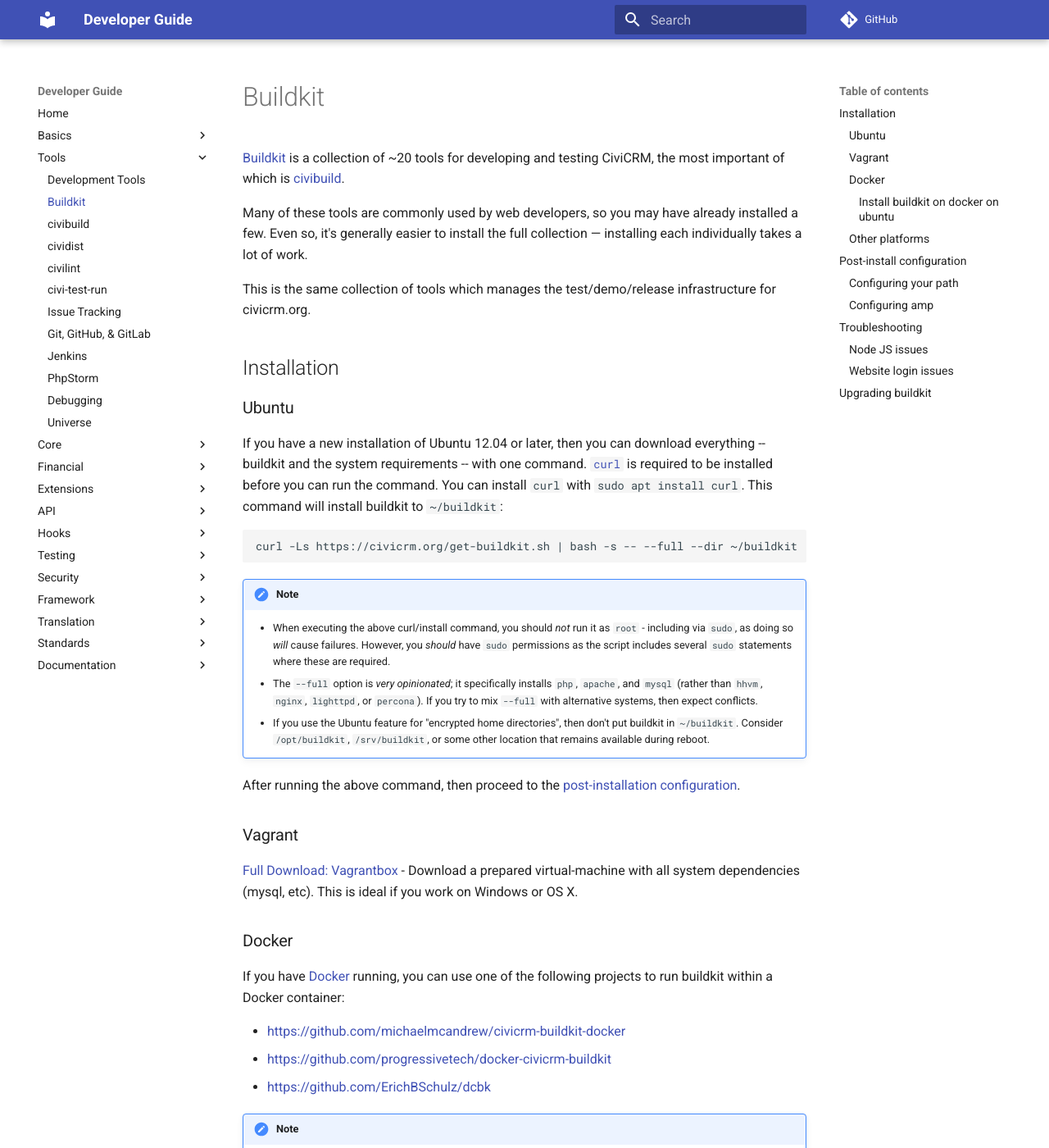
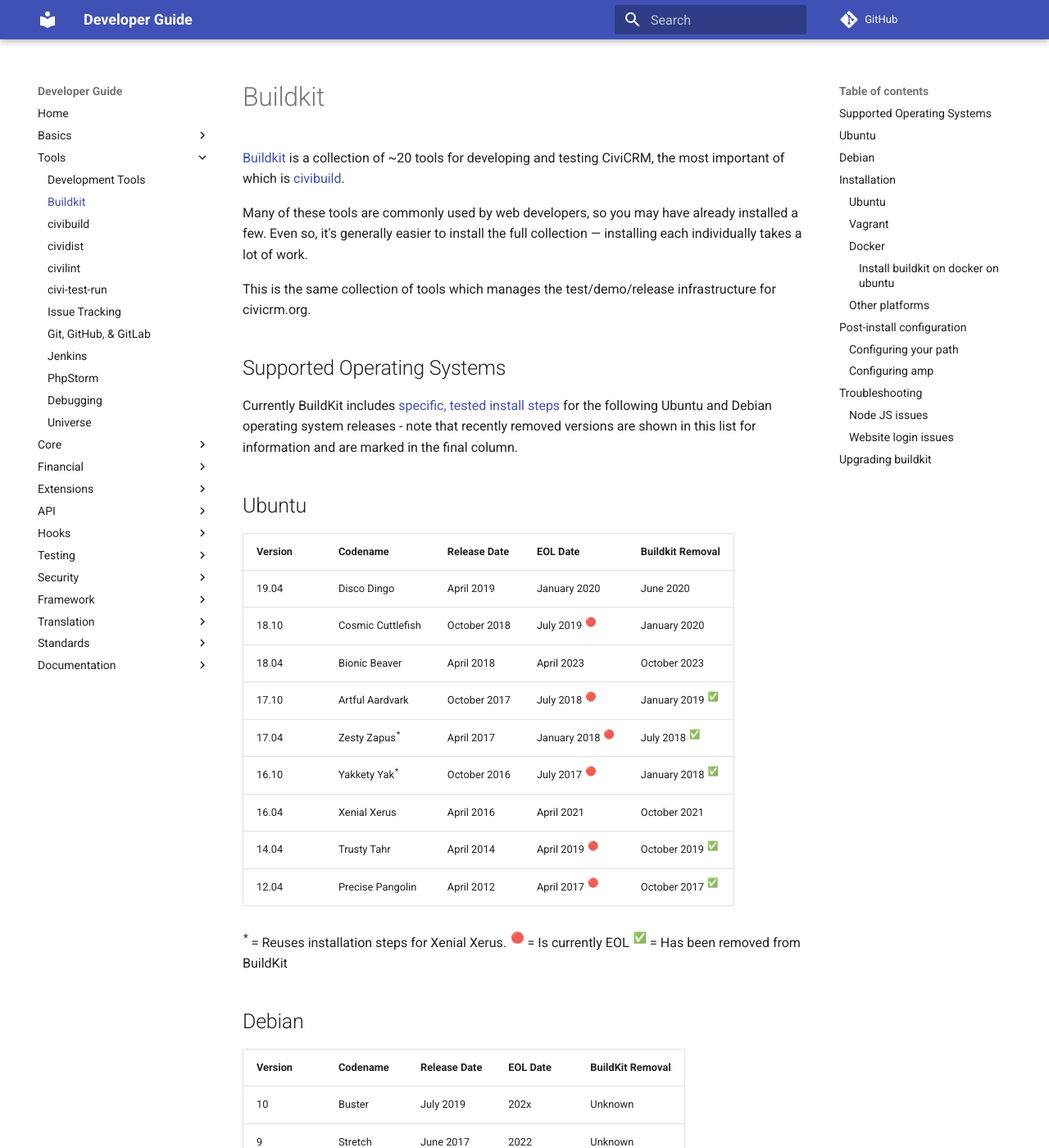
Before and after one commit to civicrm/civicrm-dev-docs, an MkDocs documentation site: the page built from docs/tools/buildkit.md, in a window 1280 px wide and 1400 px high. Shown: the whole window at 82% size. Built offline with MkDocs 1.6.1 and Material for MkDocs 9.7.7, drawn with Linux system fonts in a browser that asks for light colours; comment, search, counter and statistics services are not loaded; old or Windows-style settings are respelled for this version of MkDocs; some of the changed text lies outside the part shown.

Commit message:
Update buildkit.md

```diff
--- a/docs/tools/buildkit.md
+++ b/docs/tools/buildkit.md
@@ -6,6 +6,36 @@
 
 This is the same collection of tools which manages the test/demo/release infrastructure for civicrm.org.
 
+## Supported Operating Systems
+
+Currently BuildKit includes [specific, tested install steps](https://github.com/civicrm/civicrm-buildkit/blob/e278123c2a5edb525a01c816283d30b882aa8fab/bin/civi-download-tools#L329) for the following Ubuntu and Debian operating system releases - note that recently removed versions are shown in this list for information and are marked in the final column.
+
+## Ubuntu
+ Version | Codename | Release Date | EOL Date | Buildkit Removal |
+--------- | ------------ | -------------- | ---------- | ------------------------- |
+19.04 | Disco Dingo | April 2019 | January 2020 | June 2020 |
+18.10 | Cosmic Cuttlefish | October 2018 | July 2019 <sup>&#x1F534;</sup> | January 2020 |
+18.04 | Bionic Beaver | April 2018 | April 2023 | October 2023 |
+17.10 | Artful Aardvark | October 2017 | July 2018 <sup>&#x1F534;</sup> | January 2019 <sup>&#x2705;</sup> |
+17.04 | Zesty Zapus<sup>*</sup> | April 2017 | January 2018 <sup>&#x1F534;</sup> | July 2018 <sup>&#x2705;</sup> |
+16.10 | Yakkety Yak<sup>*</sup> | October 2016 | July 2017 <sup>&#x1F534;</sup> | January 2018 <sup>&#x2705;</sup> |
+16.04 | Xenial Xerus | April 2016 | April 2021 | October 2021 |
+14.04 | Trusty Tahr | April 2014 | April 2019 <sup>&#x1F534;</sup> | October 2019 <sup>&#x2705;</sup> |
+12.04 | Precise Pangolin | April 2012 | April 2017 <sup>&#x1F534;</sup> | October 2017 <sup> &#x2705;</sup> |
+
+<sup>*</sup> = Reuses installation steps for Xenial Xerus.
+<sup>&#x1F534;</sup> = Is currently EOL
+<sup>&#x2705;</sup> = Has been removed from BuildKit
+
+## Debian
+Version | Codename | Release Date | EOL Date | BuildKit Removal |
+--------- | ------------ | -------------- | ---------- | ------------------ |
+10 | Buster | July 2019 | 202x | Unknown |
+9 | Stretch | June 2017 | 2022 | Unknown |
+8 | Jessie | April 2015 | June 2020 | September 2020 |
+
+!!! warning
+    Our current policy is that these specific install steps will be removed from BuildKit when they reach their End Of Live (EoL) date       plus 6 months. See [this issue](https://github.com/civicrm/civicrm-buildkit/issues/432) for discussion/information.
 
 ## Installation
 
```
